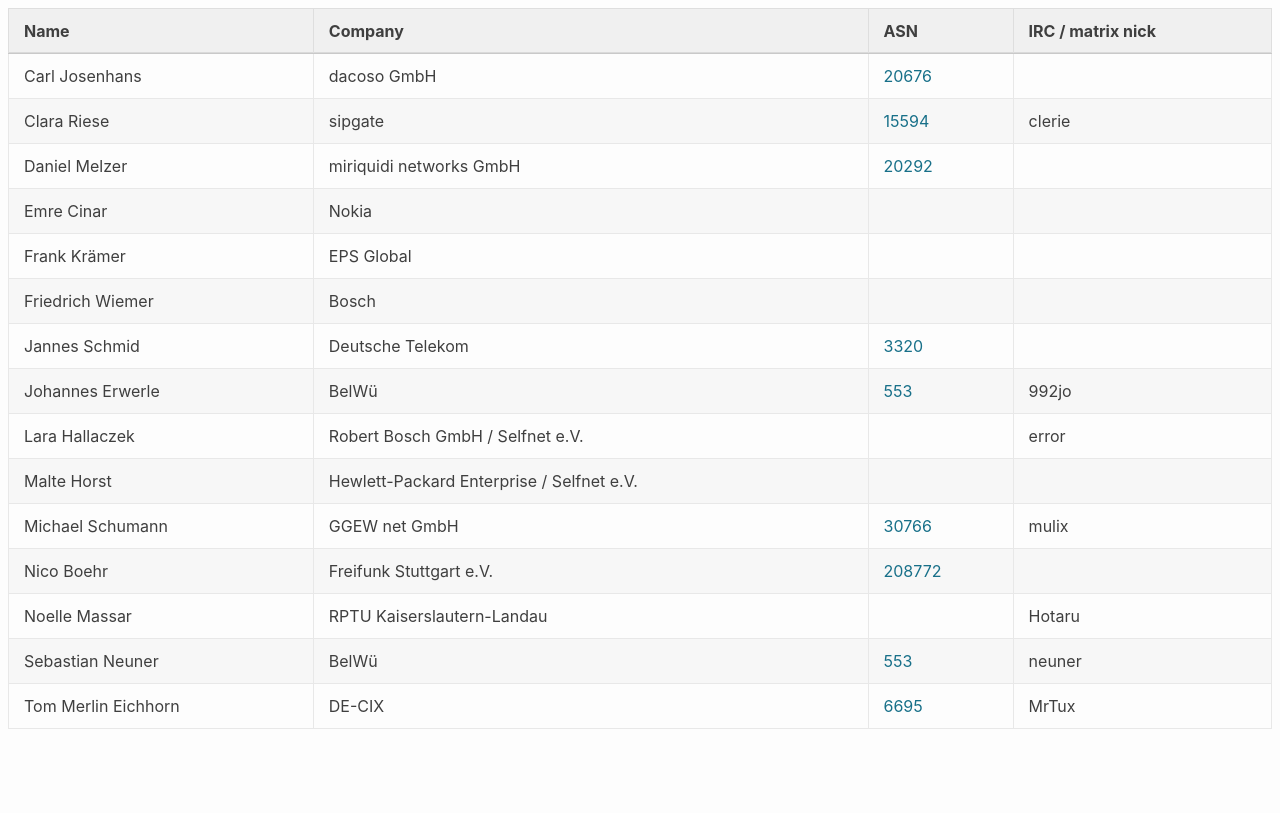
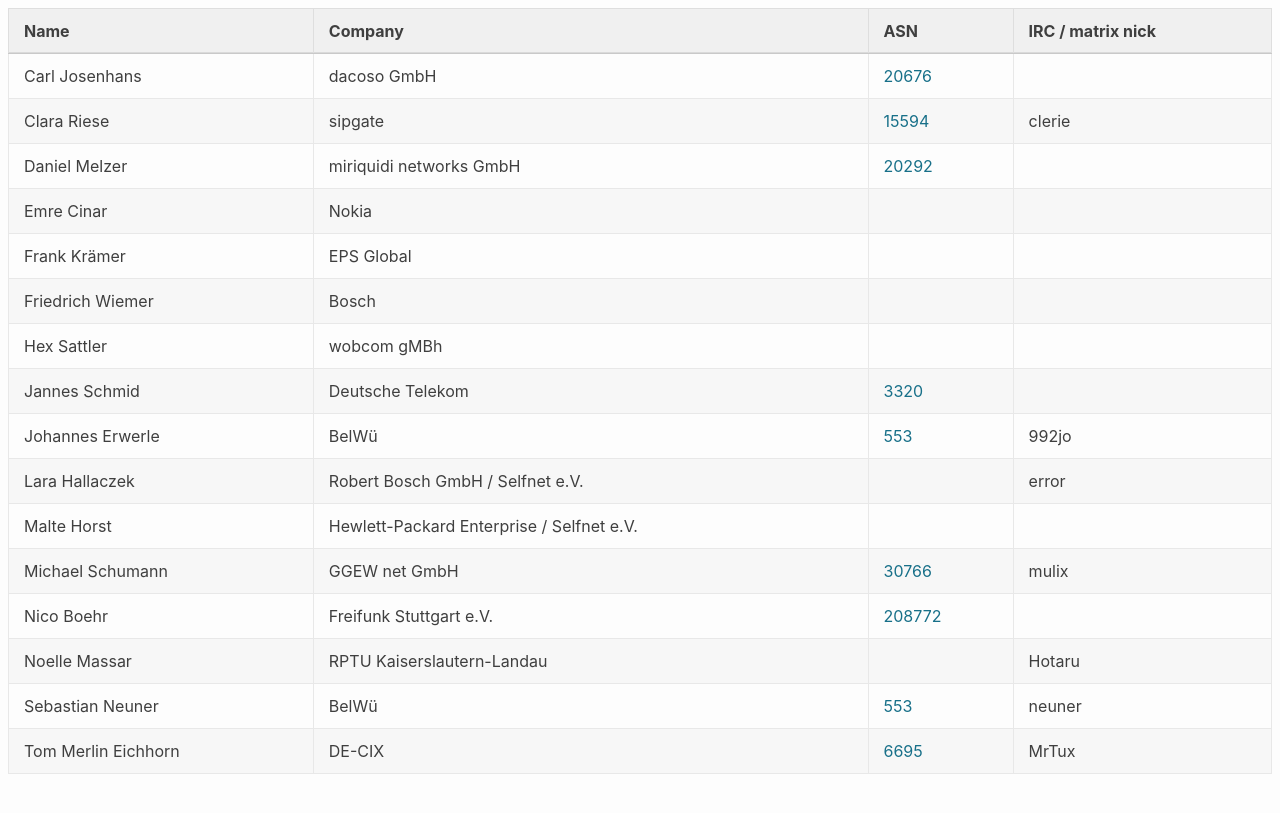
Before and after one commit to denog/pretix-attendeelist, a Jekyll site: the page built from denogmeetup25-06/index.markdown, in a window 1280 px wide. Shown: the top 813 px of the page. Built offline with Jekyll 4.4.1, drawn with Linux system fonts in a browser that asks for light colours.

Commit message:
Latest data: Fri May 30 00:36:08 UTC 2025

```diff
--- a/_data/attendees_denogmeetup25-06.json
+++ b/_data/attendees_denogmeetup25-06.json
@@ -32,6 +32,12 @@
   {
     "name": "Friedrich Wiemer",
     "company": "Bosch",
+    "irc": null,
+    "asn": null
+  },
+  {
+    "name": "Hex Sattler",
+    "company": "wobcom gMBh",
     "irc": null,
     "asn": null
   },
```
